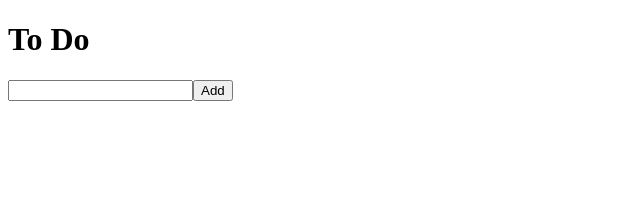
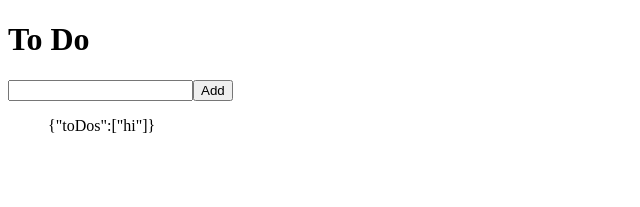
Before and after one commit to hbbo0e/vanila-redux, a React (Create React App) app: page / in a window 1280 px wide. Shown: the top 207 px of the page, without its empty margins (0-640 px from the left). Built offline with nearby package versions, Linux system fonts and the light colour scheme.

Commit message:
mapStateToProps

```diff
--- a/src/routes/Home.js
+++ b/src/routes/Home.js
@@ -1,7 +1,9 @@
 import React, { useState } from "react";
 import { connect } from "react-redux";
 
-function Home(){
+function Home(toDos){
+
+    console.log(toDos)
 
     const [ text, setText ] = useState("")
     function onChange(e){
@@ -21,14 +23,17 @@ function Home(){
                 <input type="text" value={text} onChange={onChange}/>
                 <button> Add </button>
             </form>
-            <ul></ul>
+            <ul>
+                {JSON.stringify(toDos)}
+            </ul>
         </>
     )
 }
 
-function getCurrentState(){
-
+function mapStateToProps(state){
+    console.log(state);
+    return { toDos: state };
 }
 
-export default connect(getCurrentState) (Home);
-// connect 로 getCurrentState 함수랑 Home 컴포넌트를 연결시켜준다.
+export default connect(mapStateToProps) (Home);
+// connect 로 mapStateToProps 함수랑 Home 컴포넌트를 연결시켜준다.
--- a/src/store.js
+++ b/src/store.js
@@ -19,7 +19,7 @@ export const deleteToDo = id => {
     }
 }
 
-const reducer = (state = [], action) => {
+const reducer = (state = ["hi"], action) => {
     switch (action.type) {
         case ADD:
             return [{ text: action.text, id: Date.now() }, ...state];
```
